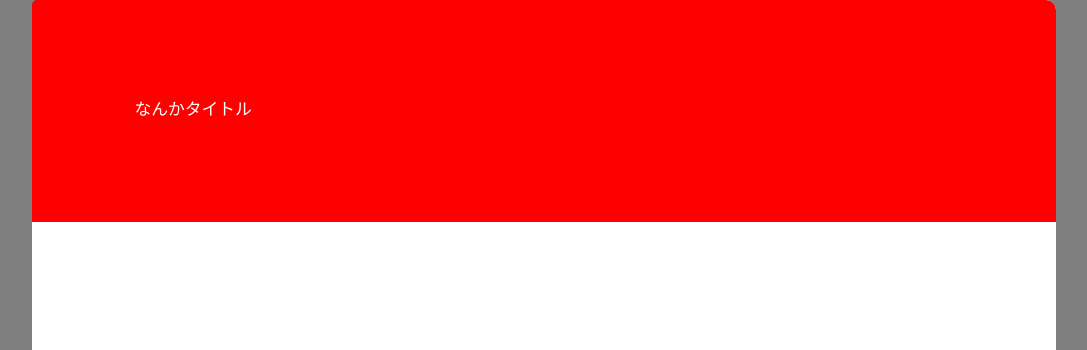
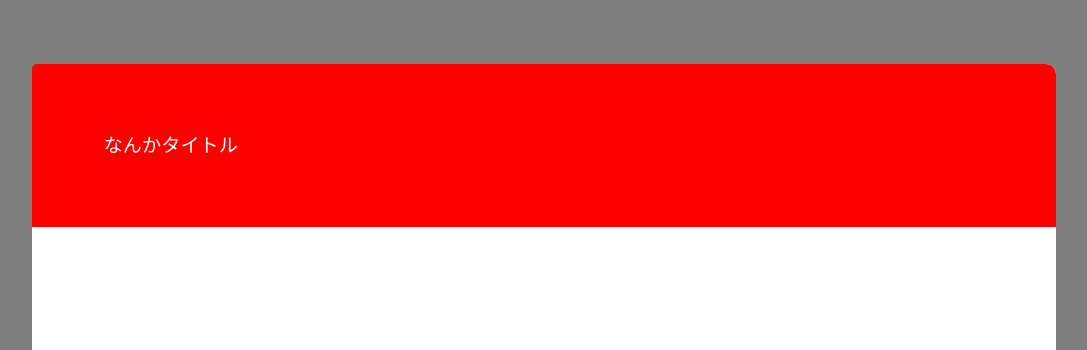
Before and after one commit to endlesseuphonia/study, a plain HTML site: page modal_test.html in a window 1280 px wide. Shown: the top 350 px of the page, without its empty margins (96-1183 px from the left). Drawn offline with nearby package versions, Linux system fonts and the light colour scheme.

Commit message:
css修正

```diff
--- a/modal_test.html
+++ b/modal_test.html
@@ -35,7 +35,7 @@
   overflow-y: scroll;
 }
 .modal-content{
-  margin: auto;
+  margin: 5% auto;
   padding: 0;
   background: #fff;
   width: 80%;
@@ -43,9 +43,8 @@
 
 }
 .modal-ttl{
-  padding: 10%;
+  padding: 7%;
   font-size: 120%;
-  font-size: 105%;
   background: #f00;
   border-radius: 5px 10px 0 0;
   color:#fff;
```
